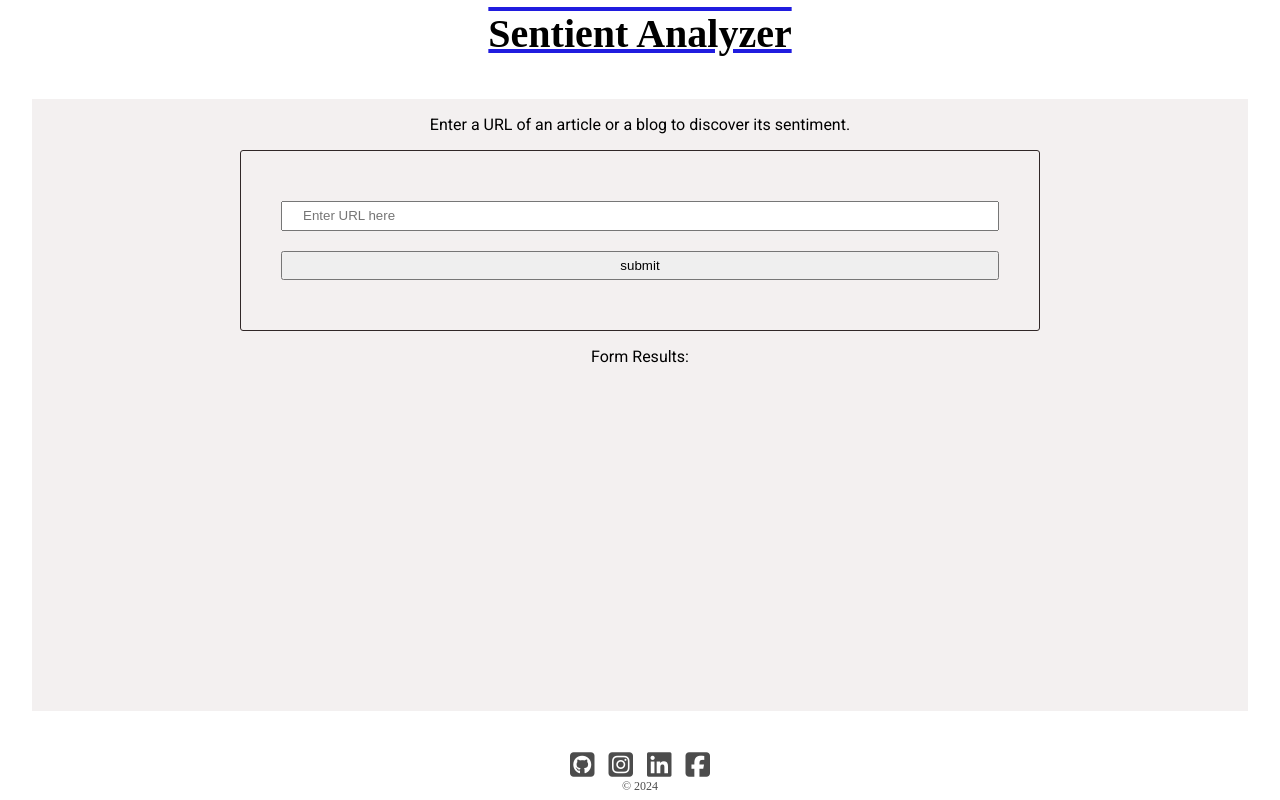
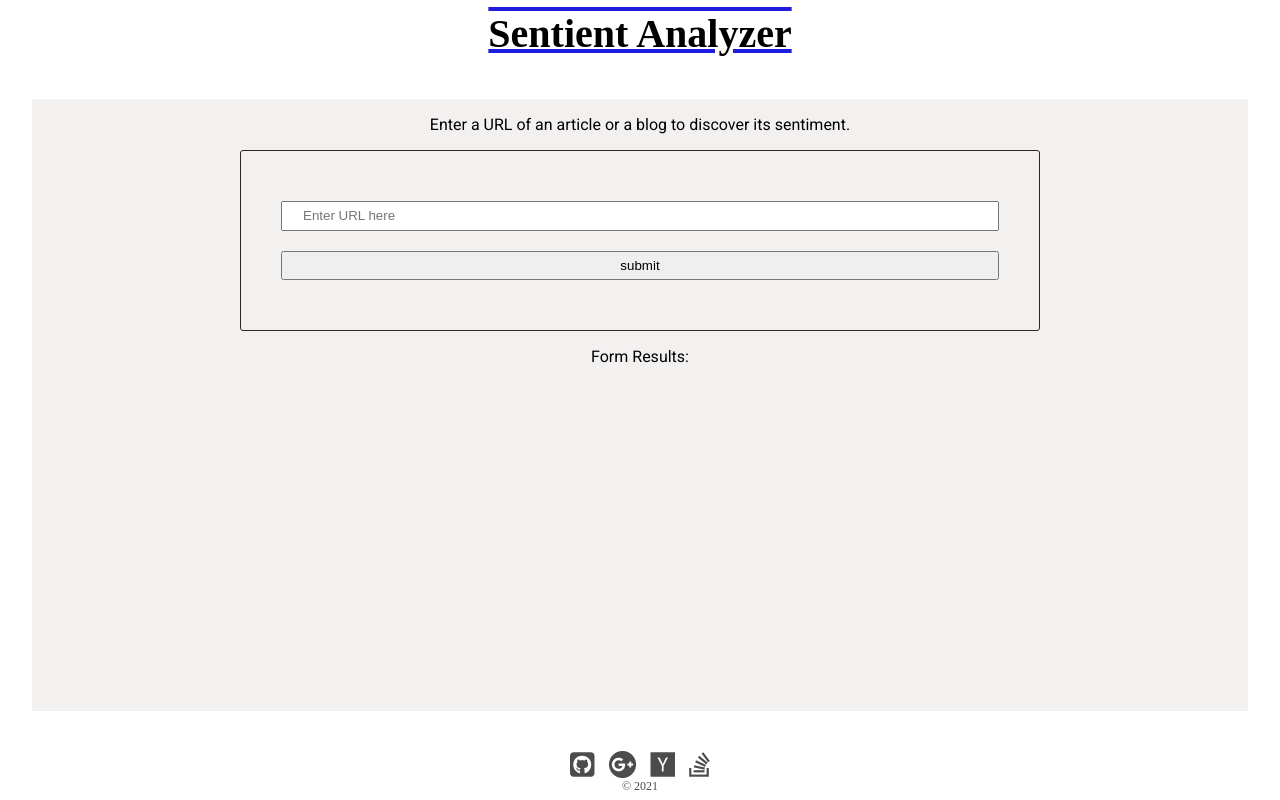
Before and after one commit to rmsepulveda/FWD-project4-news-nlp, a website built with webpack: page src/client/views/index.html in a window 1280 px wide. Built offline with nearby package versions, Linux system fonts and the light colour scheme.

Commit message:
icon change

```diff
--- a/src/client/views/index.html
+++ b/src/client/views/index.html
@@ -38,11 +38,11 @@
             <nav class="fnav">
                 <ul>
                     <li><a href="#"><i class="fab fa-github-square"></i></a></li>
-                    <li><a href="#"><i class="fab fa-instagram-square"></i></a></li>
-                    <li><a href="#"><i class="fab fa-linkedin"></i></a></li>
-                    <li><a href="#"><i class="fab fa-facebook-square"></i></a></li>
+                    <li><a href="#"><i class="fab fa-google-plus"></i></a></li>
+                    <li><a href="#"><i class="fab fa-hacker-news"></i></a></li>
+                    <li><a href="#"><i class="fab fa-stack-overflow"></i></a></li>
                 </ul>
-                <div class="copyright">© 2024</div>
+                <div class="copyright">© 2021</div>
             </nav>
         </footer>
 
```
Also changed, not shown: README.md.
